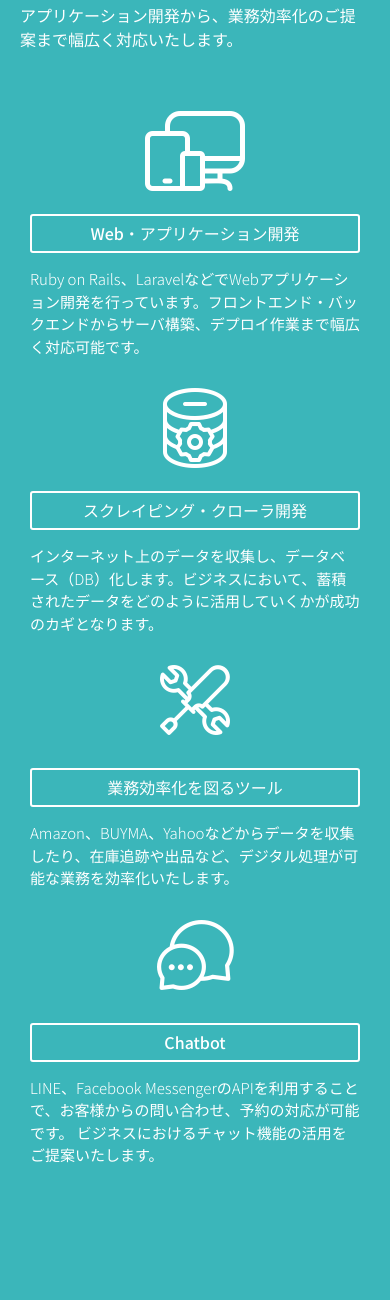
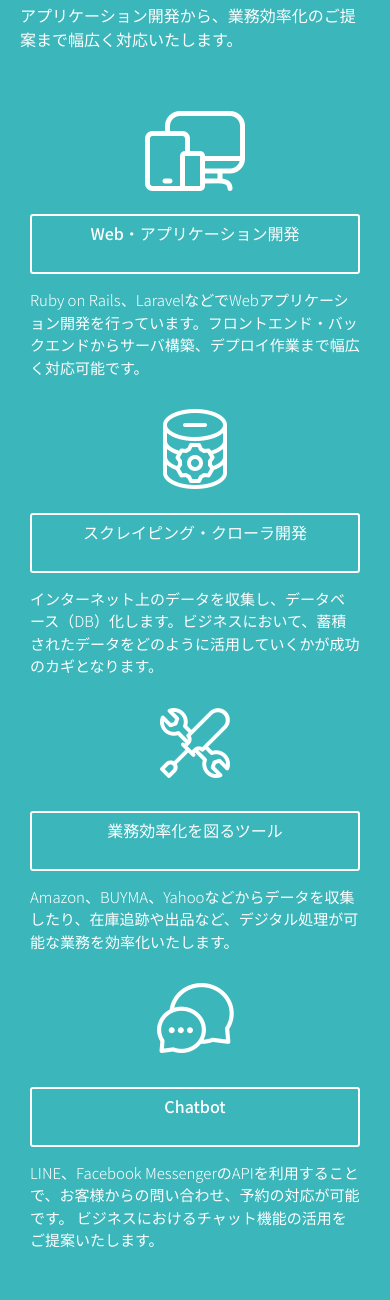
Before and after one commit to TOMOSIA-VIETNAM/Homepage, a PHP site: page /index.html in a window 390 px wide. Shown: the part 959-2259 px from the top of the page. Run offline with PHP 8.4, Linux system fonts and the light colour scheme.

Commit message:
fix 19 20 21

```diff
--- a/css/main.css
+++ b/css/main.css
@@ -724,6 +724,7 @@ body {
   padding: 5px 10px;
   border-radius: 3px;
   margin-right: 5px;
+  margin-bottom: 10px;
 }
 
 .tech-list { list-style: none; text-align: center; padding: 0; margin: 0; }
--- a/css/responsive.css
+++ b/css/responsive.css
@@ -27,6 +27,7 @@
 
   .page-header { height: 60px; position: fixed; top: 0; left: 0; width: 100%; background: #fff; z-index: 2; }
   .page-header .logo { width: 160px; top: 20px; left: 20px; }
+  .page-header .container{ width: 100%;}
   #sp-menu-button { display: block; }
   .page-header .page-menus { position: absolute; width: 100%; top: 60px; display: none; }
   .page-header .page-menus.show { display: block; }
@@ -120,6 +121,11 @@
 
 }
 
+@media (max-width: 1124px){
+  .services-list .service-item .title{
+    height: 60px;
+  }
+}
 
 @media (max-width: 768px) {
   .page-top {
```
